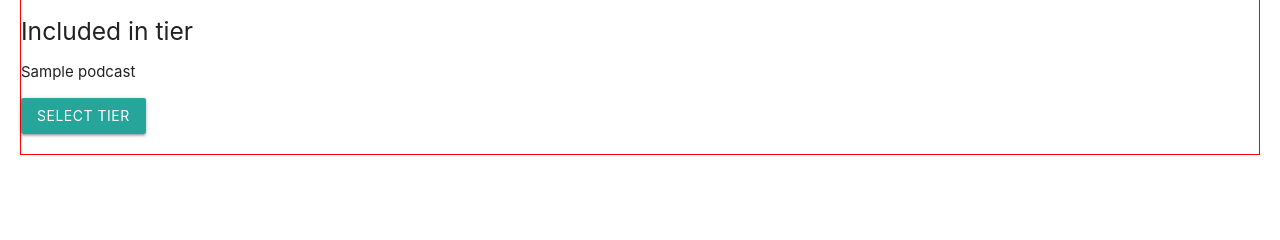
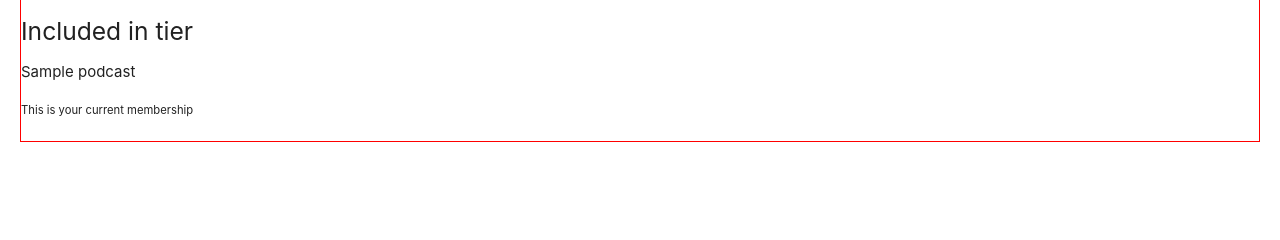
Before and after one commit to DelroyBrown28/Wiscast, a Django app: page /memberships/ in a window 1280 px wide. Shown: the part 316-556 px from the top of the page. Run offline with Django 3.2, Linux system fonts and the light colour scheme; a user stored in the database is signed in; tables that the repository leaves empty hold one stand-in row (values such as "Sample post").

Commit message:
fixed bug with getting to membership page

```diff
--- a/memberships/templates/memberships/membership_list.html
+++ b/memberships/templates/memberships/membership_list.html
@@ -20,6 +20,8 @@
             {% if object.membership_type != 'Basic' %}
             <form method="POST" action="">
                 {% csrf_token %}
+
+                <!-- If the membership selected isn't equal to the current membership -->
                 {% if object.membership_type != current_membership %}
                 <button class="btn">Select Tier</button>
                 {% else %}
--- a/memberships/views.py
+++ b/memberships/views.py
@@ -1,7 +1,21 @@
 from django.shortcuts import render
 from django.views.generic import ListView
-from .models import Membership
+from .models import Membership, UserMembership
+
+# Gets the current memebership
+def get_user_membership(request):
+    user_membership_queryset = UserMembership.objects.filter(user=request.user)
+    if user_membership_queryset.exists():
+        return user_membership_queryset.first()
+    return None
 
 
+# Takes you to your selected membership page
 class MembershipSelectView(ListView):
     model = Membership
+
+    def get_context_data(self, *args, **kwargs):
+        context = super().get_context_data(**kwargs)
+        current_membership = get_user_membership(self.request)
+        context['current_membership'] = str(current_membership.membership)
+        return context
--- a/podcasts/templates/podcasts/podcasts_detail.html
+++ b/podcasts/templates/podcasts/podcasts_detail.html
@@ -1,7 +1,9 @@
 {% extends 'podcasts/base.html' %}
 {% block content %}
-{{ object.title }}
+{{ object.title }}<br>
 {% for audios in object.audio %}
+
+<!-- Podcast audios will go here -->
 
 <a href="{{ audios.get_absolute_url }}">{{ audios.title }}</a>
 {% endfor %}
--- a/wiscastMain/urls.py
+++ b/wiscastMain/urls.py
@@ -5,7 +5,7 @@ from django.urls import path, include
 
 urlpatterns = [
     path('admin/', admin.site.urls),
-    path('', include('podcasts.urls', namespace='podcasts')),
+    path('podcasts/', include('podcasts.urls', namespace='podcasts')),
     path('memberships/', include('memberships.urls', namespace='memberships')),
 ]
 
```
